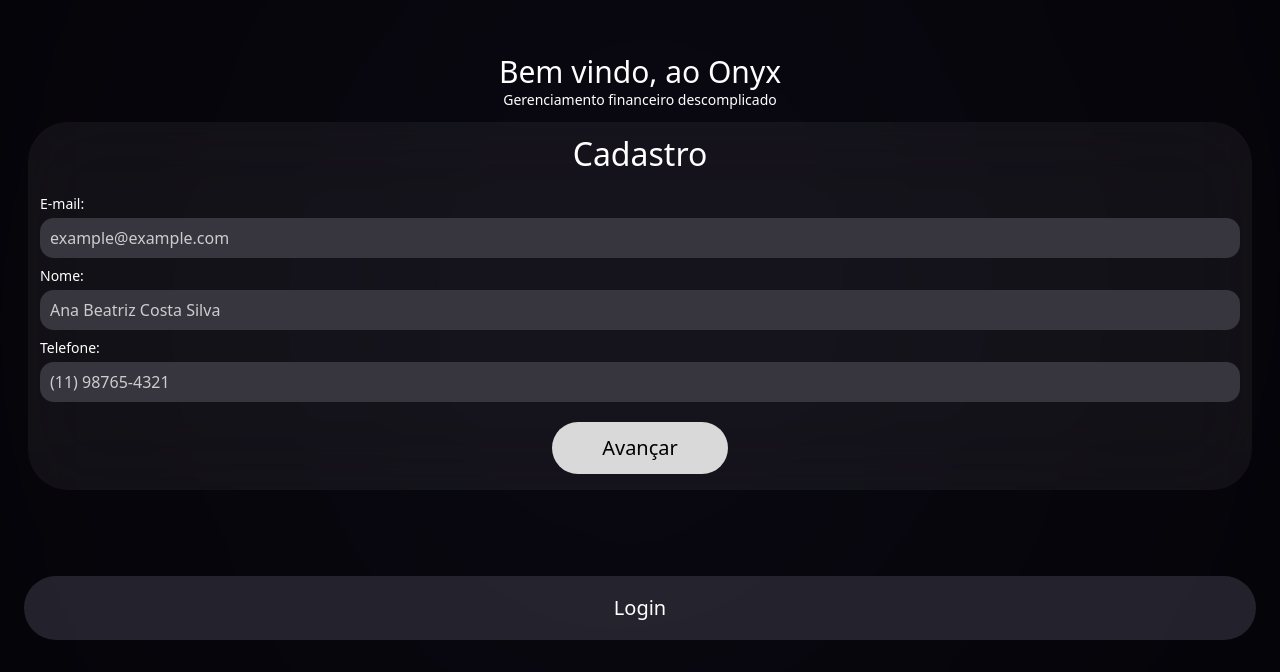
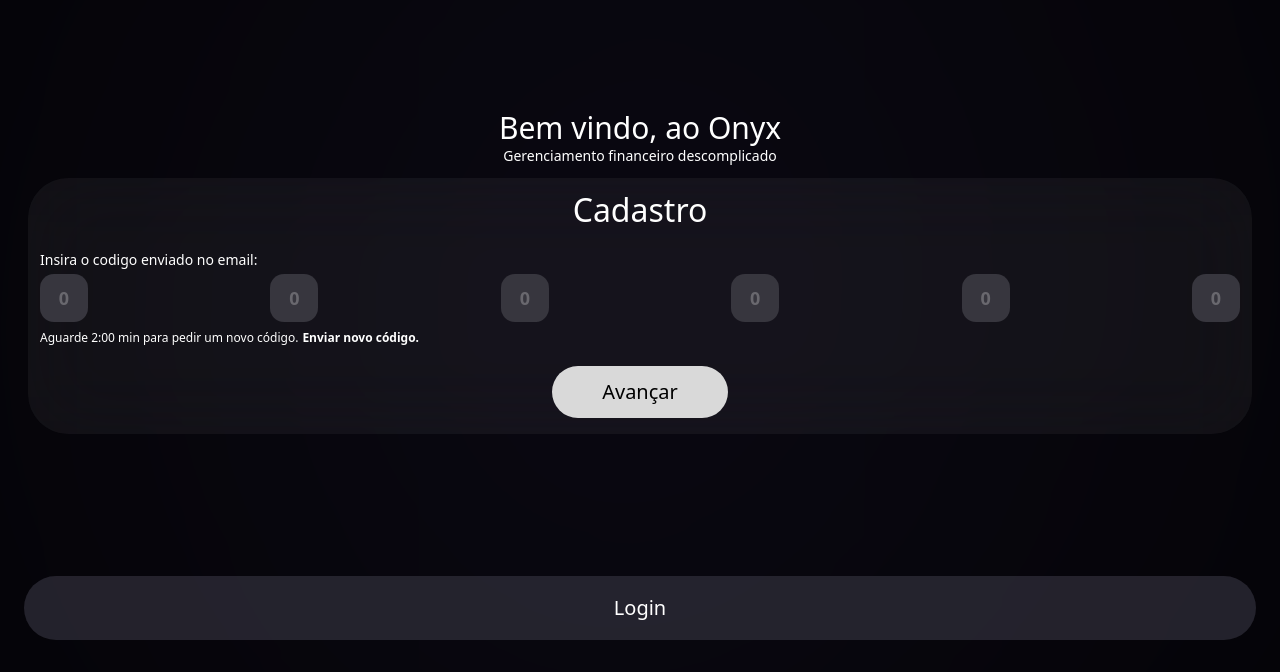
Before and after one commit to rhianpablo11/onyx_finance_management, a React (Vite) app in the folder front-end-app/: page /sign-up in a window 1280 px wide. Shown: the part 128-800 px from the top of the page. Built offline with nearby package versions, Linux system fonts and the light colour scheme; no server answers.

Commit message:
feat: added otp input and integrate with your father component

```diff
--- a/front-end-app/src/components/ui/input.tsx
+++ b/front-end-app/src/components/ui/input.tsx
@@ -1,5 +1,5 @@
 // component for input of chat page and login/sign up
-import { useEffect, useState } from 'react'
+import React, { useEffect, useRef, useState } from 'react'
 import backgroundInputChat from '../../assets/bg-input-chat-ia-3.svg?url'
 import type { InputProps } from "../../interfaces/interfacesComponents"
 
@@ -7,6 +7,8 @@
 function Input(props: InputProps){
     const {type, onChangeInputChildren, cleanText} = props
     const [valueInputTyped, setValueInputTyped] = useState('')
+    const [otp, setOtp] = useState<string[]>(new Array(6).fill(''))
+    const inputsRefs = useRef<(HTMLInputElement | null)[]>([])
 
     const handleInputChange = (event: any) =>{
         const value = event.target.value
@@ -17,8 +19,53 @@
     useEffect(()=>{
         if(cleanText){
             setValueInputTyped('')
+            setOtp(new Array(6).fill(''))
         }
     }, [cleanText])
+
+
+    const handleChangeOtp = (e: React.ChangeEvent<HTMLInputElement>, index: number) => {
+        const value = e.target.value
+        if(isNaN(Number(value))){
+            return
+        }
+
+        const newOtp = [...otp]
+        newOtp[index] = value.substring(value.length - 1)
+        setOtp(newOtp)
+        onChangeInputChildren(newOtp.join(''))
+
+        if(value && index < 5 && inputsRefs.current[index + 1]){
+            inputsRefs.current[index + 1]?.focus()
+        }
+    }
+
+    const handleKeyDownOtp = (e: React.KeyboardEvent<HTMLInputElement>, index: number) => {
+        if(e.key === 'Backspace' && !otp[index] && index > 0 && inputsRefs.current[index - 1]){
+            inputsRefs.current[index - 1]?.focus()
+        }
+    }
+
+    const handlePasteOtp = (e: React.ClipboardEvent<HTMLInputElement>) => {
+        e.preventDefault()
+        const pastedData = e.clipboardData.getData('text').slice(0, 6).split('')
+        if(pastedData.some(char => isNaN(Number(char)))){
+            return
+        }
+
+        const newOtp = [...otp]
+        pastedData.forEach((char, index)=>{
+            newOtp[index] = char
+        })
+        setOtp(newOtp)
+        onChangeInputChildren(newOtp.join(''))
+
+        const focusIndex = pastedData.length < 6 ? pastedData.length : 5
+        inputsRefs.current[focusIndex]?.focus()
+    }
+
+
+
 
     if(type == 'email'){
         return(
@@ -146,37 +193,26 @@
 
             </>
         )
+    } else if(type == 'otpCode'){
+        return(
+            <>
+                <div className='flex  h-12 justify-between items-center w-full max-w-full'>
+                    {otp.map((data, index)=>(
+                        <input key={index}
+                               ref={(el)=>{inputsRefs.current[index] = el}}
+                               className='w-12 rounded-[14px] bg-[#37363E] h-full text-center flex items-center font-bold text-lg text-white placeholder:text-white/25 focus:outline-none'
+                               type='text'
+                               placeholder='0'
+                               maxLength={1}
+                               value={data}
+                               onChange={(e)=>handleChangeOtp(e, index)}
+                               onKeyDown={(e)=>handleKeyDownOtp(e, index)}
+                               onPaste={handlePasteOtp}></input>
+                    ))}
+                </div>
+            </>
+        )
     }
-
-
-
-
-
-
-
-
-
-
-
-
-
-    // return(
-    //     <>
-    //         <div className='flex h-10 rounded-[14px] bg-[#37363E] justify-center items-center w-full'>
-    //             <input className='w-full h-full p-2.5 flex items-center font-normal text-base text-white placeholder:text-white/75 focus:outline-none'
-    //                    type='text'
-    //                    placeholder='Fulano da Silva dos Santos'
-    //                    required
-    //                    maxLength={255}
-    //                    >
-    //             </input>
-    //         </div>
-    //     </>
-    // )
-
-
-
-
 
 }
 
--- /dev/null
+++ b/front-end-app/src/components/verifyEmailRegister.tsx
@@ -0,0 +1,77 @@
+import { useState } from "react"
+import { useCreateAccount } from "../hooks/useCreateAccount"
+import type { VerifyEmailRegisterProps } from "../interfaces/interfacesComponents"
+import Button from "./ui/button"
+import Input from "./ui/input"
+
+
+function VerifyEmailRegister(props: VerifyEmailRegisterProps){
+    const {setOtpCodeUser, setIsAuthorizedNextAfterOTP, email} =  props
+    const {loading, error, verifyOtpCode} = useCreateAccount()
+    const [otpCodeIn, setOtpCodeIn] = useState('')
+    const [inputNotComplete, setInputNotComplete] = useState(true)
+
+    const onChangeInputFatherOtpCode = (otpCode: string) =>{
+        console.log(otpCode)
+        setOtpCodeIn(otpCode)
+        setOtpCodeUser(otpCode)
+
+    }
+
+    const onClickFather = async () =>{
+        console.log('cliquei')
+        try{
+            if(otpCodeIn.length < 6 && email == undefined){
+                setInputNotComplete(true)
+            } else{
+                setInputNotComplete(false)
+                if(email != undefined){
+                    const response = await verifyOtpCode(email, otpCodeIn)
+                    if(response){
+                        setIsAuthorizedNextAfterOTP(true)
+                    } else{
+                        setIsAuthorizedNextAfterOTP(false)
+                    }
+                }
+            }
+        } catch{
+            setIsAuthorizedNextAfterOTP(false)
+        }
+
+    }
+
+    return(
+        <>
+                    <div className="flex flex-col justify-center items-center rounded-[40px] bg-white/5 backdrop-blur-2xl">
+                        <h1 className="text-white font-medium text-[32px] mt-2">
+                            Cadastro
+                        </h1>
+                        <div className="flex-col w-full flex justify-start mr-auto mt-4 px-3">
+                            <div className="w-full flex flex-col">
+                                <h1 className="text-white font-light text-sm pb-1">
+                                    Insira o codigo enviado no email:
+                                </h1>
+                                <Input onChangeInputChildren={onChangeInputFatherOtpCode}
+                                       type="otpCode"/>
+                            </div>
+                            <div className="flex items-baseline pt-2">
+                                <h1 className="text-white font-normal text-xs">
+                                    Aguarde 2:00 min para pedir um novo código.
+                                </h1>
+                                <button className="text-white font-semibold text-xs pl-1">
+                                    Enviar novo código.
+                                </button>
+                            </div>
+                        </div>
+                        <div className="w-44 mt-5 mb-4">
+                            <Button onClickButtonChildren={onClickFather}
+                                    type="next_create"
+                                    loading={loading} />
+                        </div>
+                    </div>
+                </>
+    )
+}
+
+
+export default VerifyEmailRegister
--- a/front-end-app/src/interfaces/interfacesComponents.ts
+++ b/front-end-app/src/interfaces/interfacesComponents.ts
@@ -139,6 +139,12 @@
 }
 
 
+export interface VerifyEmailRegisterProps{
+    setOtpCodeUser: (otpCode: string) => void
+    setIsAuthorizedNextAfterOTP: (authorization: boolean) => void
+    email: string | undefined
+}
+
 export interface ExtractPageProps{
     setCustomBackAction: (action: (()=>void) | null) => void
     setTitleHeader?: (title: string) => void
--- a/front-end-app/src/pages/createAccountPage.tsx
+++ b/front-end-app/src/pages/createAccountPage.tsx
@@ -6,12 +6,15 @@
 import SecondStepRegister from "../components/secondStepRegister"
 import type { SecondStepRegisterProps } from "../interfaces/interfacesComponents"
 import { useNavigate } from "react-router-dom"
+import VerifyEmailRegister from "../components/verifyEmailRegister"
 
 
 
 function CreateAccountPage(){
     const [isAuthorizedNext, setIsAuthorizedNext] = useState<boolean>(false)
     const [initialDataUser, setInitialDataUser] = useState<SecondStepRegisterProps>()
+    const [otpCodeUser, setOtpCodeUser] = useState<string>('')
+    const [isAuthorizedNextAfterOTP, setIsAuthorizedNextAfterOTP] = useState<boolean>(false)
     const navigate = useNavigate()
     const onClickFather = (buttonClicked:string) =>{
             console.log(buttonClicked)
@@ -19,11 +22,23 @@
     }
 
     const renderComponent = () => {
+        return(
+            <VerifyEmailRegister setOtpCodeUser={setOtpCodeUser}
+                                 setIsAuthorizedNextAfterOTP={setIsAuthorizedNextAfterOTP}
+                                 email="rhianpablo11@gmail.com"  />
+        )
+
         if(!isAuthorizedNext){
             return(
                     <FirstStepRegister changeStatus={setIsAuthorizedNext}
                                        sendInfoInitialUser={setInitialDataUser}/>
                 )
+        } else if(!isAuthorizedNext && !isAuthorizedNextAfterOTP){
+            return(
+                <VerifyEmailRegister setOtpCodeUser={setOtpCodeUser}
+                                     setIsAuthorizedNextAfterOTP={setIsAuthorizedNextAfterOTP}
+                                     email={initialDataUser?.email}  />
+            )
         } else{
             return(
                 <SecondStepRegister name={initialDataUser?.name}
```
